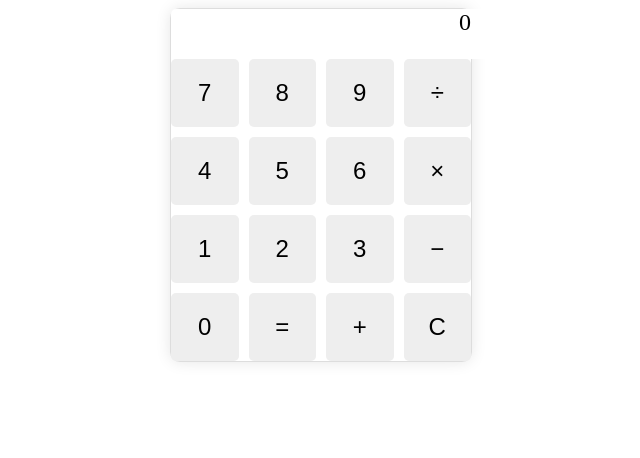
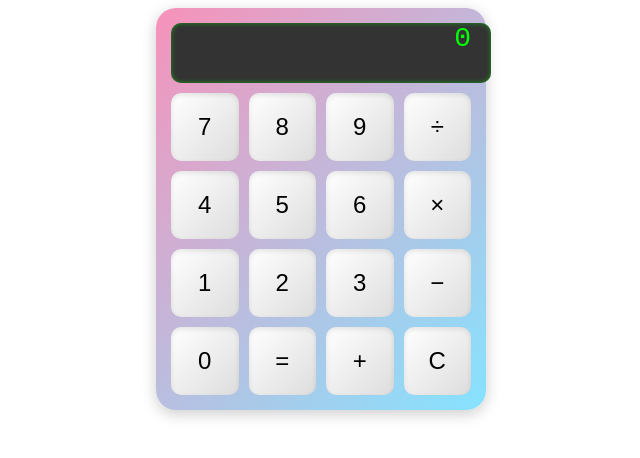
Before and after one commit to YanaAfanasova/Calculator, a plain HTML site: page index.html in a window 1280 px wide. Shown: the whole page, without its empty margins (319-959 px from the left). Drawn offline with Linux system fonts and the light colour scheme.

Commit message:
Изменение стиля калькулятора

```diff
--- a/style.css
+++ b/style.css
@@ -3,34 +3,47 @@
   margin: auto;
   display: flex;
   flex-direction: column;
-  border: 1px solid #ddd;
-  border-radius: 10px;
-  box-shadow: 0 0 15px rgba(0, 0, 0, 0.1);
+  border-radius: 20px;
+  background: linear-gradient(135deg, #f792ba, #85e3ff);
+  padding: 15px;
+  box-shadow: 0 4px 15px rgba(0, 0, 0, 0.2);
 }
 .display {
   width: 100%;
-    height: 50px;
-    font-size: 24px;
-    text-align: right;
-    padding-right: 20px;
-    border: none;
-    background-color: #fff;
-    border-radius: 5px;
+  height: 60px;
+  font-size: 28px;
+  text-align: right;
+  padding-right: 20px;
+  border: none;
+  border-radius: 10px;
+  background: #333;
+  color: #0f0;
+  font-family: 'Courier New', monospace;
+  box-shadow: inset 0 0 5px rgba(0, 255, 0, 0.5);
 }
 .buttons {
   display: grid;
   grid-template-columns: repeat(4, 1fr);
   gap: 10px;
+  margin-top: 10px;
 }
 button {
   padding: 20px;
   font-size: 1.5em;
-  background-color: #eee;
+  background: linear-gradient(135deg, #ffffff, #ddd);
   border: none;
-
   cursor: pointer;
-  border-radius: 5px;
+  border-radius: 10px;
+  box-shadow: inset 0 2px 5px rgba(0, 0, 0, 0.1);
+  transition: transform 0.2s ease, background-color 0.3s;
 }
 button:hover {
-  background-color: #f792ba;
+  background: linear-gradient(135deg, #f792ba, #ff85c1);
+  color: white;
+  transform: translateY(-5px);
+  box-shadow: 0 4px 10px rgba(0, 0, 0, 0.2);
 }
+button:active {
+  transform: scale(0.95);
+  box-shadow: 0 2px 5px rgba(0, 0, 0, 0.2);
+}
```
